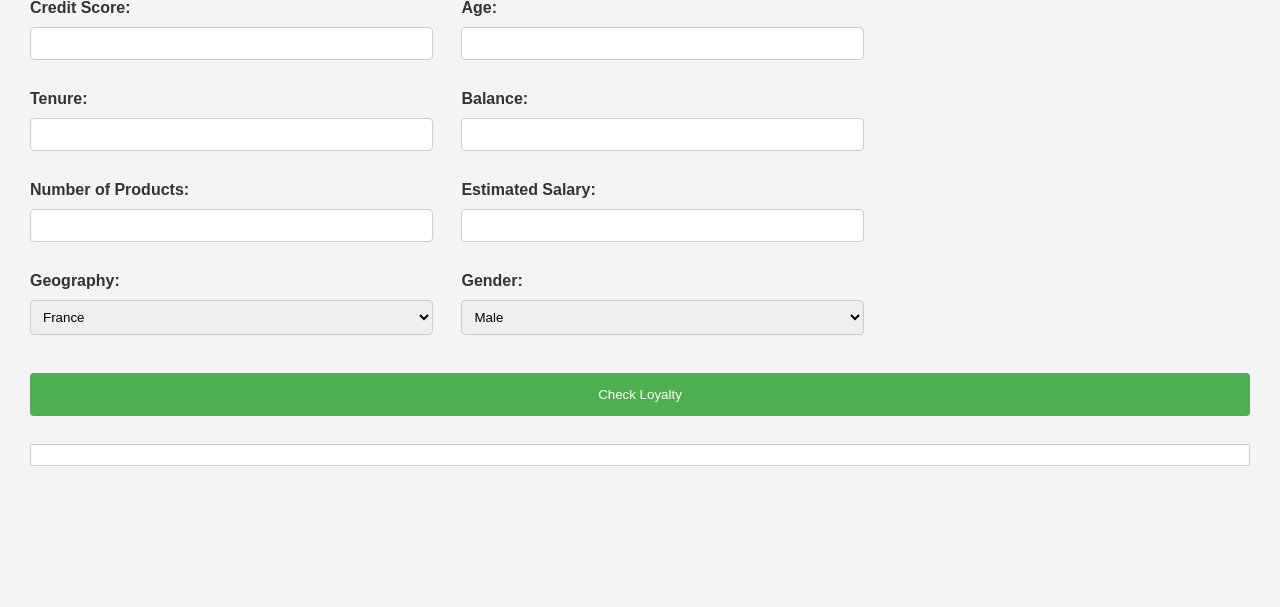
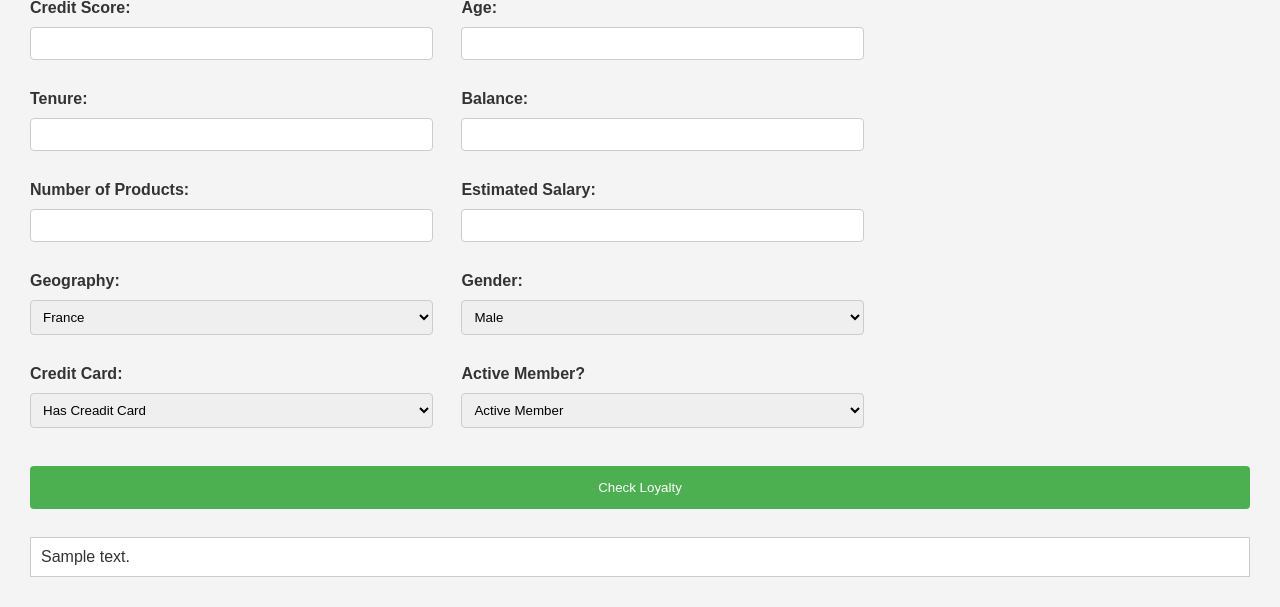
Before and after one commit to Talieh-Sh/Bank_Churn_Project, a Flask app: template templates/homepage.html in a window 1280 px wide. Shown: the part 466-1073 px from the top of the page. Before the commit the page ends 932 px from the top, so only its background shows below. Run offline with Flask 3, Linux system fonts and the light colour scheme; the template is opened without the code that fills it: most values are stand-ins (such as "Sample title", 1, 10 or a date in 2020); parts of the project's set-up code (start-up, migrations or seed data) failed here and were passed over; some libraries are stand-ins or nearby versions.

Commit message:
Adding action="/predict" to the form element of and {{prediction_text}} to the <div id="prediction-result" style="margin-top: 20px;">{{prediction_text}}</div>

```diff
--- a/templates/homepage.html
+++ b/templates/homepage.html
@@ -50,7 +50,7 @@
         <p>
             In this intriguing section, you hold the key to customer loyalty. Input customer data below, and our advanced machine learning process will reveal whether they'll stay or go.
         </p>
-        <form id="loyalty-form">
+        <form id="loyalty-form" method="GET" action="/predict">
             <div class="input-group">
                 <label for="credit_score">Credit Score:</label>
                 <input type="number" id="credit_score" name="credit_score" required>
@@ -90,10 +90,24 @@
                     <option value="Female">Female</option>
                 </select>
             </div>
+            <div class="input-group">
+                <label for="hascrcard">Credit Card:</label>
+                <select id="hascrcard" name="creditcard" required>
+                    <option value="1">Has Creadit Card</option>
+                    <option value="0">No Credit Card</option>
+                </select>
+            </div>
+            <div class="input-group">
+                <label for="isactivemember">Active Member?</label>
+                <select id="isactivemember" name="creditcard" required>
+                    <option value="1">Active Member</option>
+                    <option value="0">Not Active Member</option>
+                </select>
+            </div>
             <button type="submit">Check Loyalty</button>
         </form>
         <!-- Display prediction result here -->
-        <div id="prediction-result" style="margin-top: 20px;"></div>
+        <div id="prediction-result" style="margin-top: 20px;">{{prediction_text}}</div>
     </section>
 
     <!-- <script src="{{ url_for('static', filename='js/data-processing.js') }}"></script> -->
```
